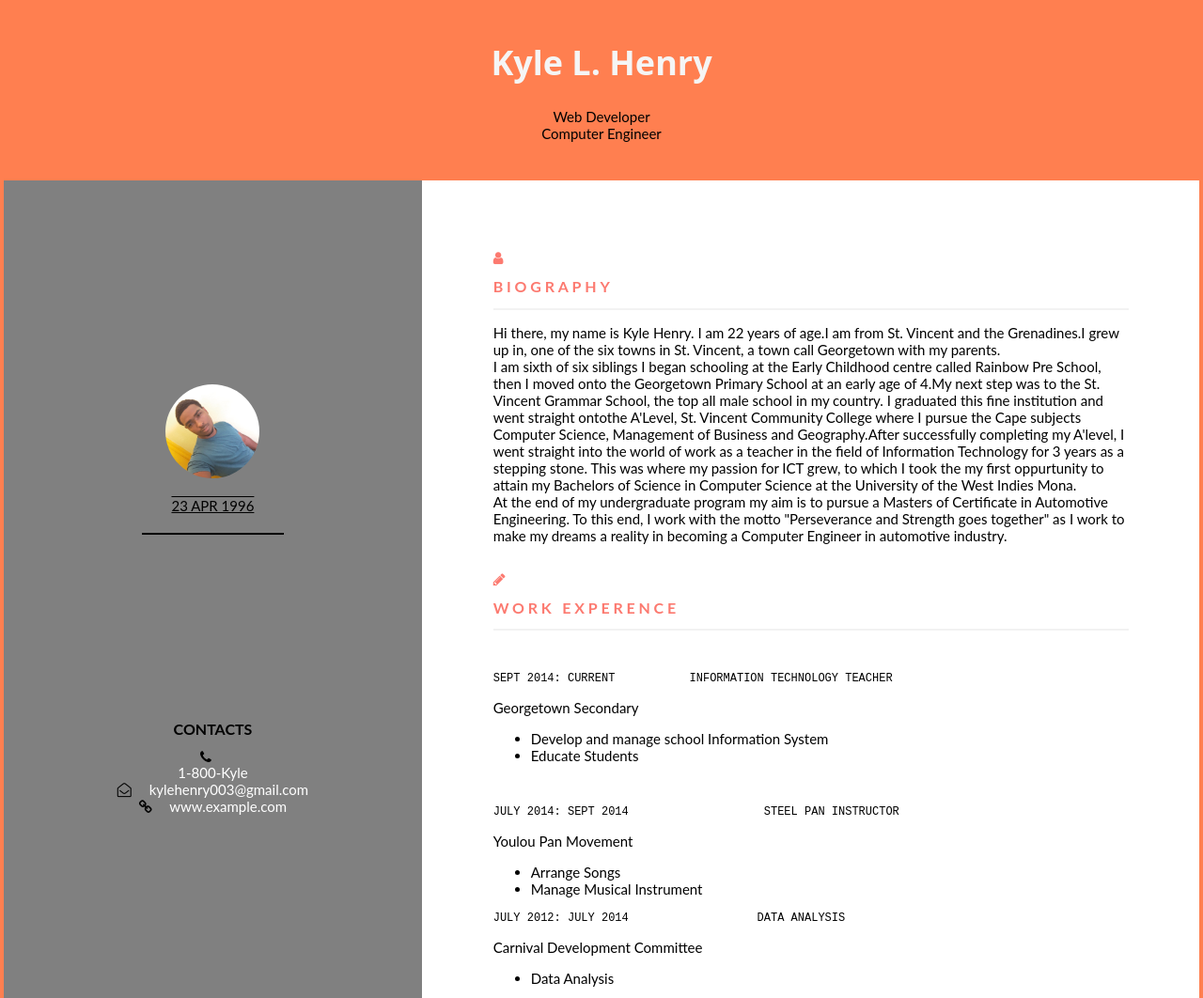
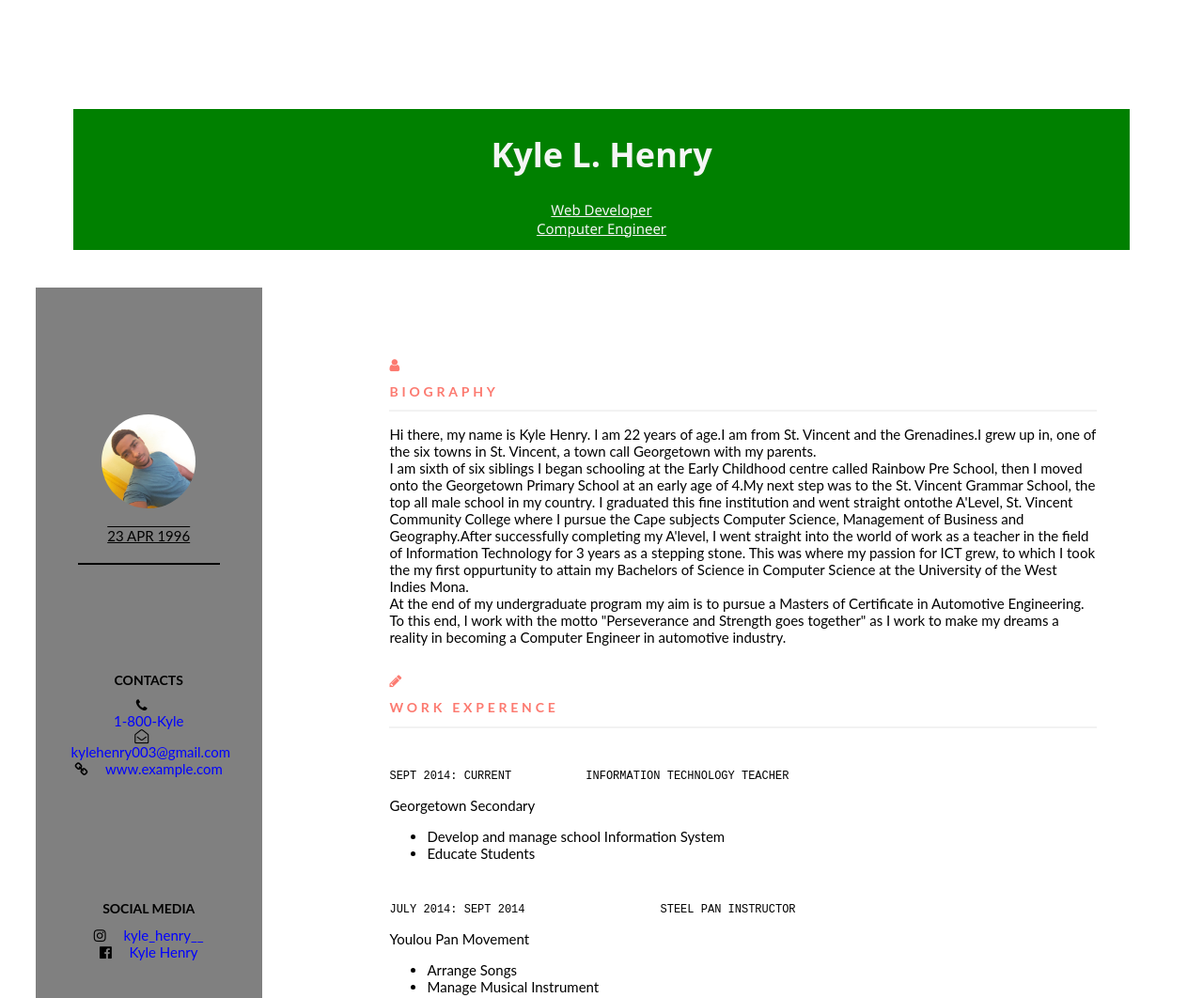
Before and after one commit to Khenry784/Khenry784.github.io, a plain HTML site: page index.html in a window 1280 px wide. Shown: the top 1062 px of the page at 94% size. Drawn offline with Linux system fonts and the light colour scheme.

Commit message:
Updated Stylesheet

```diff
--- a/styles.css
+++ b/styles.css
@@ -1,6 +1,7 @@
 html{
-    background-color: coral;
-    padding: 0.1cm;
+    background-color:#FFF;
+    padding: 1cm;
+
 }
 body{
     background-color: #FFF;
@@ -10,6 +11,7 @@ body{
     height: 52.625cm;
     font-size: 15px;
 
+
 }
 #container{
     display: center;
@@ -17,18 +19,29 @@ body{
     width: 100%;
     text-align: center;
     float: center;
-    background-color: coral;
+    background-color:green;
+
+
+
 }
+
 .header{
     display: center;
     justify-content: flex-start;
     align-items: center;
     height:150px;
+    border-style: solid;
+    border-color: white;
+    border-width: 40px;
+
+
 }
 .title-holder{
     align-items: center;
+
 }
-.developer{
+.jobtitle{
+
     color: whitesmoke;
     text-decoration:  underline;
     font-family: 'Segoe UI', Tahoma, Geneva, Verdana, sans-serif;
@@ -39,14 +52,17 @@ body{
     text-transform: uppercase;
     font-size: 36px;
     font-weight: bold;
+
+
 }
 #section-left{
-    width: 35%;
+    width: 20%;
     float: left;
-    height: 100%;
+    height: 90%;
     background-color: grey;
 
     text-align: center;
+
 }
 #section-left .section{
     margin-top: 40%;
@@ -59,7 +75,7 @@ img{
     height: 100px;
     border-radius:50%;
     margin:20px;
-    transform(90deg);
+
 }
 
 .intro hr{
@@ -87,10 +103,11 @@ h1{
 
 }
 #section-right{
-    width: 65%;
+    width: 75%;
     float: right;
     height: 100%;
 }
+
 #section-right .section{
     margin:0 0 30px 0;
 
@@ -110,7 +127,7 @@ margin-right: 15px;
     border-bottom: 2px solid #f2f2f2;
 }
 a:link{
-    color:#fff;
+    color: blue;
     text-decoration: none;
 }
 a:visited{
@@ -127,7 +144,7 @@ a:active{
 }
 h2{
     text-transform: uppercase;
-    font-size: 16px;
+    font-size: 14px;
 }
 h3{
    font-size: 12px;
```
